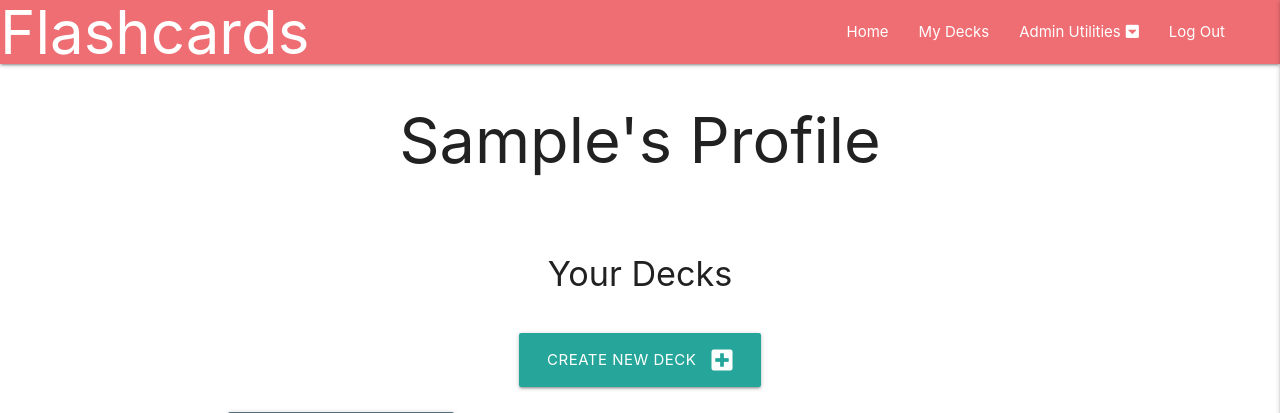
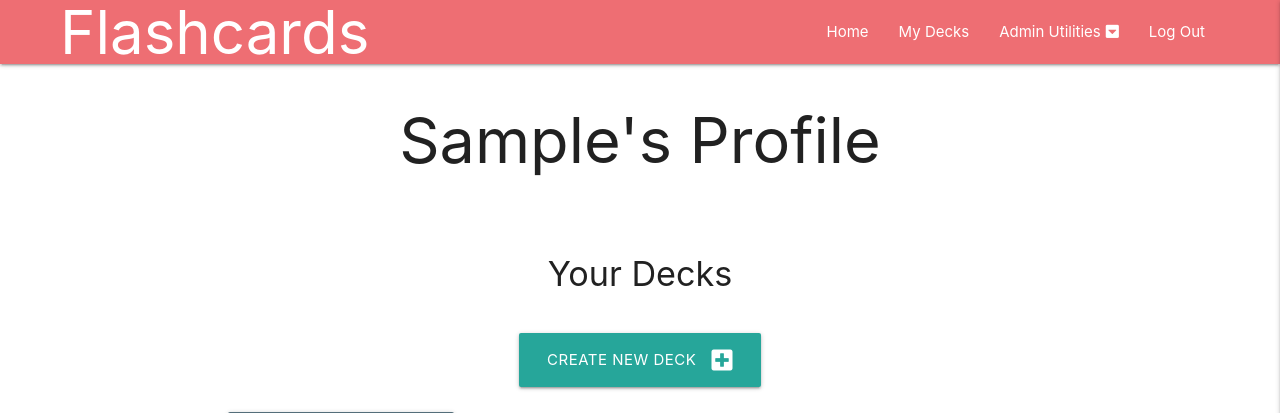
Before and after one commit to DHayes23/Flashcards, a Flask app: page /my_decks/1 in a window 1280 px wide. Shown: the top 413 px of the page. Run offline with Flask 2, Linux system fonts and the light colour scheme; the visitor is signed in with stand-in values (Sample User, id 1); a database or web service that is not in the repository returns one stand-in record (values such as "Sample title"); some libraries are stand-ins or nearby versions.

Commit message:
Change logo and nav-link margins

```diff
--- a/static/css/style.css
+++ b/static/css/style.css
@@ -26,6 +26,7 @@ main {
 
 #logo {
     font-size: 4em;
+    margin-left: 60px;
 }
 
 .flash-messages h4{
@@ -34,7 +35,7 @@ main {
 }
 
 .final-nav-item {
-    margin-right: 40px;
+    margin-right: 60px;
 }
 
 .nav-icon {
```
